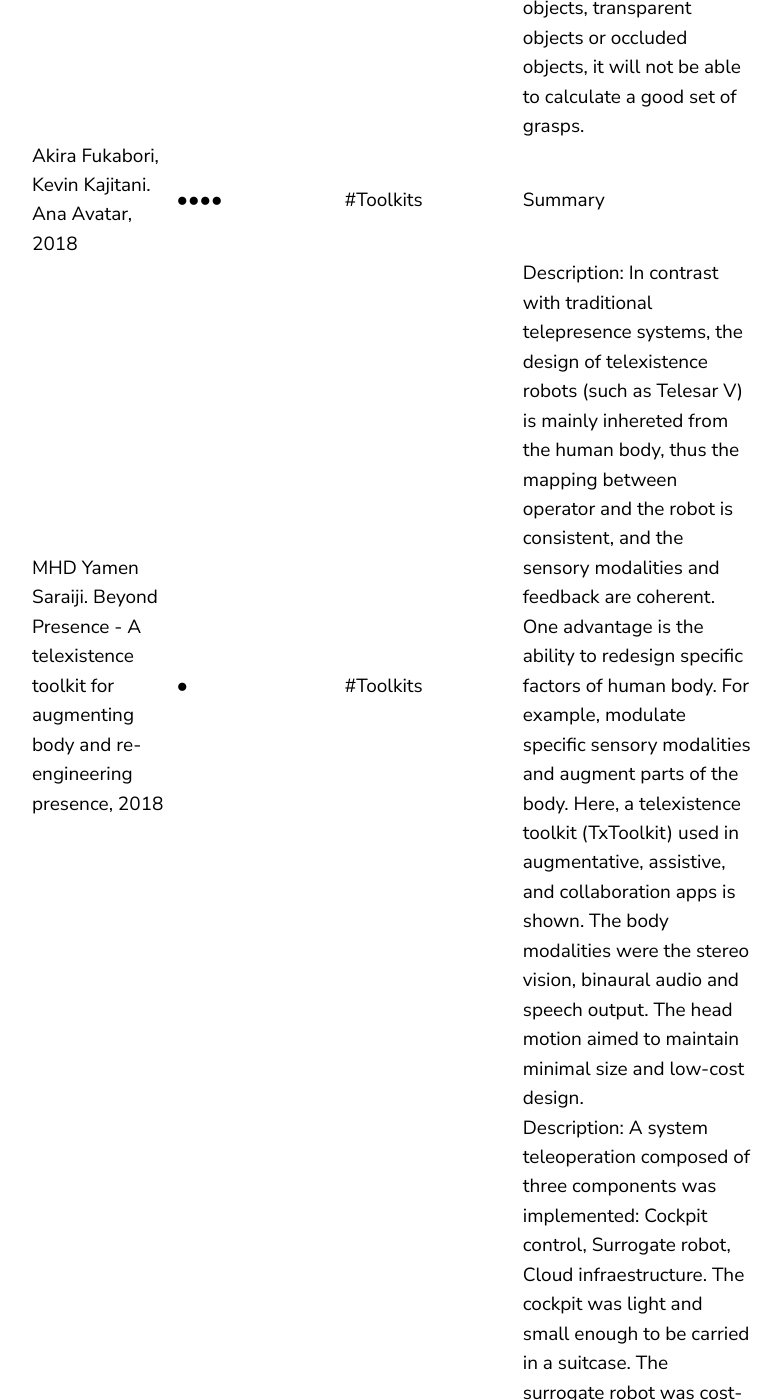
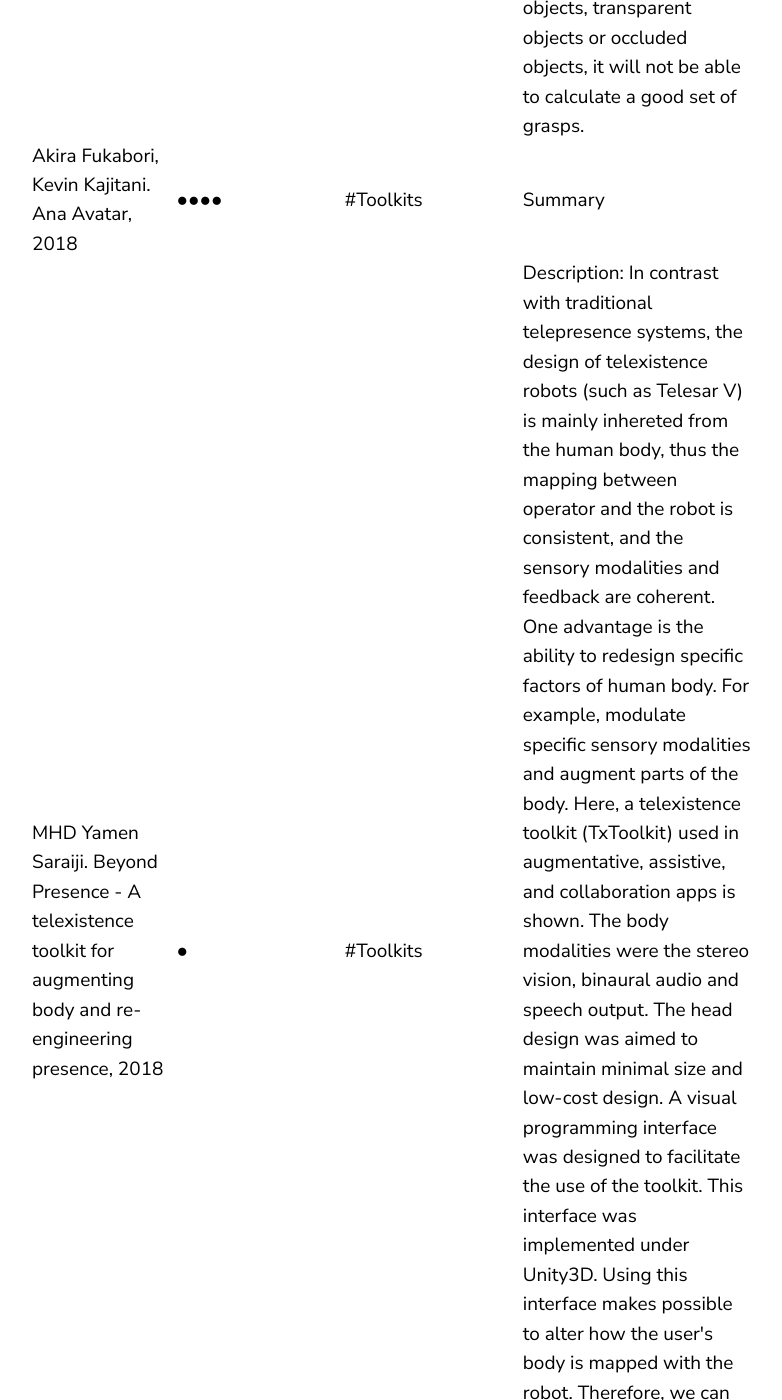
Before and after one commit to jluis9796/jluis9796.github.io, a Jekyll site: the page built from _posts/2020-05-24-telexistence.markdown, in a window 1280 px wide and 1400 px high, scrolled down 3011 px. Shown: the whole window, without its empty margins (68-850 px from the left). Built offline with Jekyll 4.4.1, drawn with Linux system fonts in a browser that asks for light colours; some of the changed text lies outside the part shown.

Commit message:
Update 2020-05-24-telexistence.markdown

```diff
--- a/_posts/2020-05-24-telexistence.markdown
+++ b/_posts/2020-05-24-telexistence.markdown
@@ -73,7 +73,7 @@ failures and grasping errors, while significantly reducing the number of user in
     <td></td>
     <td></td>
     <td>#Toolkits</td>
-    <td>Description: In contrast with traditional telepresence systems, the design of telexistence robots (such as Telesar V) is mainly inhereted from the human body, thus the mapping between operator and the robot is consistent, and the sensory modalities and feedback are coherent. One advantage is the ability to redesign specific factors of human body. For example, modulate specific sensory modalities and augment parts of the body. Here, a telexistence toolkit (TxToolkit) used in augmentative, assistive, and collaboration apps is shown. The body modalities were the stereo vision, binaural audio and speech output. The head motion aimed  to maintain minimal size and low-cost design. </td>
+    <td>Description: In contrast with traditional telepresence systems, the design of telexistence robots (such as Telesar V) is mainly inhereted from the human body, thus the mapping between operator and the robot is consistent, and the sensory modalities and feedback are coherent. One advantage is the ability to redesign specific factors of human body. For example, modulate specific sensory modalities and augment parts of the body. Here, a telexistence toolkit (TxToolkit) used in augmentative, assistive, and collaboration apps is shown. The body modalities were the stereo vision, binaural audio and speech output. The head design was aimed to maintain minimal size and low-cost design. A visual programming interface was designed to facilitate the use of the toolkit. This interface was implemented under Unity3D. Using this interface makes possible to alter how the user's body is mapped with the robot. Therefore, we can also alter our body schema. We can refer to this form of body alteration as Body Morphology. There are three forms of morphological transformation. </td>
     </tr>
     <tr>
     <td>MHD Charith Fernando, Genki Sano. Future of telexistence technology and its impact to the society, 2018</td>
```
